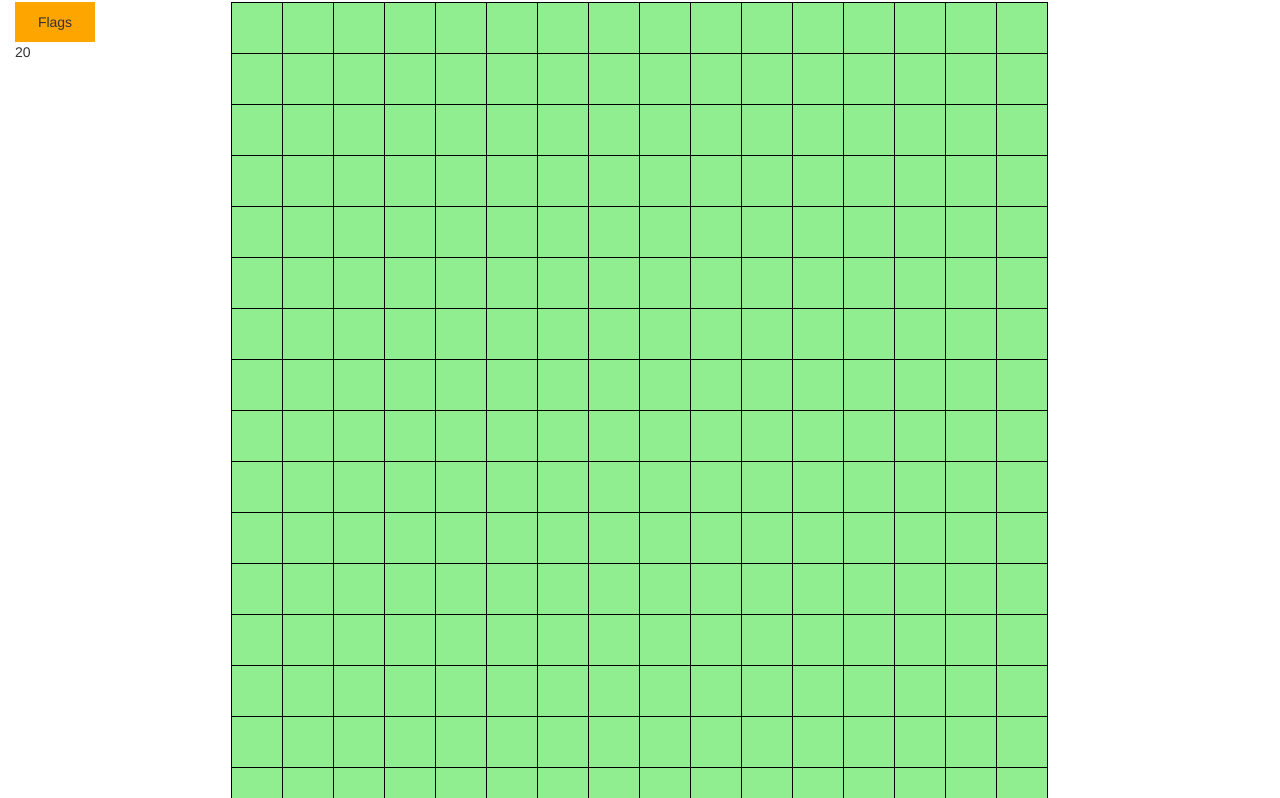
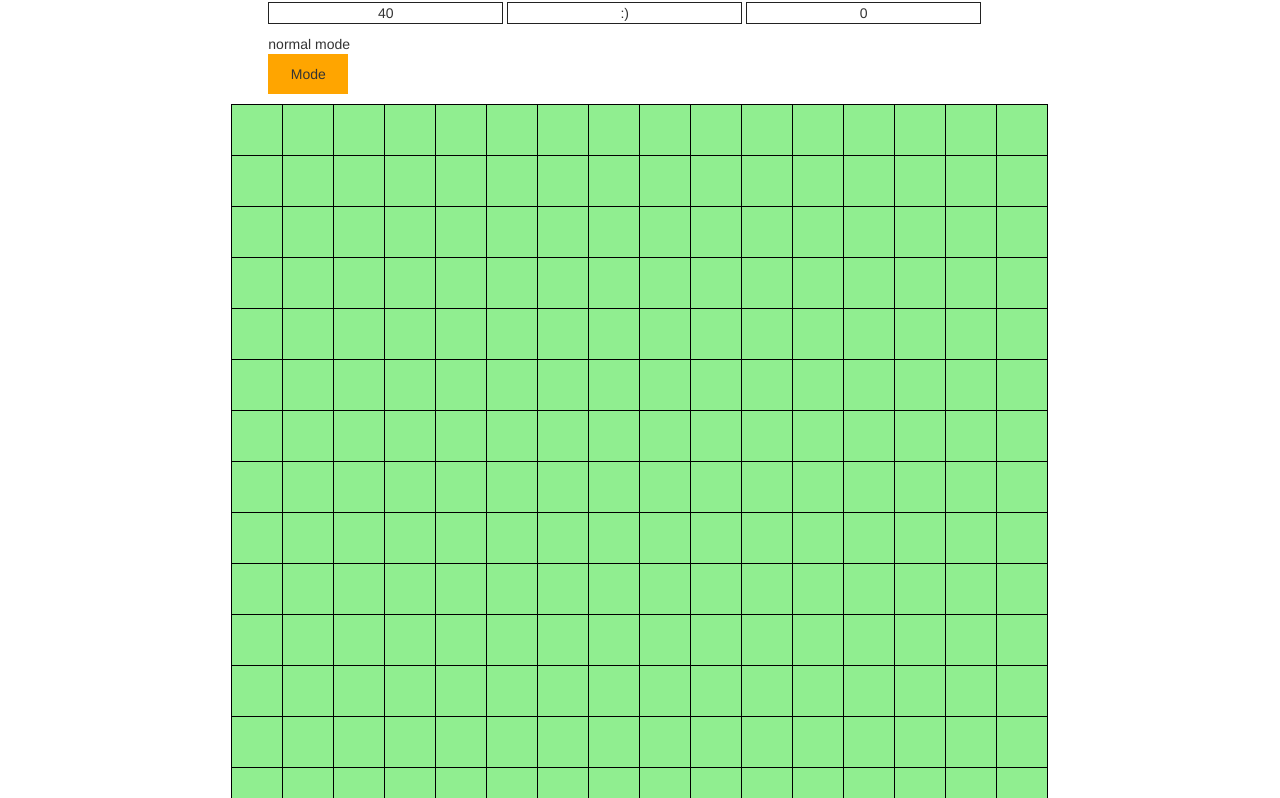
Before and after one commit to yimjason/mine_sweeper, a plain HTML site: page index.html in a window 1280 px wide. Shown: the part 68-866 px from the top of the page. Drawn offline with Linux system fonts and the light colour scheme.

Commit message:
minor ui changes, added timer

```diff
--- a/css/main.css
+++ b/css/main.css
@@ -20,6 +20,18 @@ footer h5{
 	padding: 5px 0 0 20px;
 	float: right;
 	margin-right: 20px;
+}
+.ui_panel{
+	width: 100%;
+}
+.ui_panel li{
+	display: inline-block;
+	width: 30%;
+	text-align: center;
+	border: 1px solid #222;
+}
+.ui_bottom li{
+	list-style: none;
 }
 .flag_button{
 	width: 80px;
--- a/index.html
+++ b/index.html
@@ -10,12 +10,17 @@
 		<h1>Mine Sweeper</h1>
 	</header>
 	<main class="row">
-		<div class="col-lg-2 col-md-2 col-sm-12 col-xs-12">
-			<div id="message"></div>
-			<div onclick="flags()" class="flag_button">Flags</div>
-			<span id="flag_count"></span>
-		</div>
+		<div class="col-lg-2 col-md-2 col-sm-12 col-xs-12"></div>
 		<div class="col-lg-8 col-md-8 col-sm-12 col-xs-12">
+			<ul class="ui_panel">
+				<li id="flag_count"></li>
+				<li id="smiley_face" onclick="reset()"></li>
+				<li id="timer"></li>
+			</ul>
+			<ul class="ui_bottom">
+				<li id="message"></li>
+				<li onclick="flags()" class="flag_button">Mode</li>
+			</ul>
 			<table>
 				<thead></thead>
 				<tbody id="table_body">
@@ -57,6 +62,11 @@
 				this.grid.push(array);
 			}
 			document.getElementById('flag_count').innerHTML = this.flags;
+		}
+
+		Board.prototype.setup = function(){
+			this.add_mines();
+			this.add_sensors();
 		}
 
 		Board.prototype.place_mine = function(){
@@ -170,34 +180,50 @@
 			}
 		}
 
-		var board = new Board(16, 16, 20);
-		board.add_mines();
-		board.add_sensors();
+		var board = new Board(16, 16, 40);
 		var flags_on = false;
 		var current_tile;
 		var revealed_areas = 0;
+		var first_click = false;
+		var time = 0;
+		var clock;
+		document.getElementById("timer").innerHTML = time;
+		document.getElementById('smiley_face').innerHTML = ":)";
+		document.getElementById('message').innerHTML = "normal mode";
 
 		function reset(){
-			document.getElementById('message').innerHTML = "";
+			clearInterval(clock);
+			document.getElementById('message').innerHTML = "normal mode";
+			document.getElementById('smiley_face').innerHTML = ":)";
 			document.getElementById('table_body').innerHTML = "";
-			board = new Board(16, 16, 20);
-			board.add_mines();
-			board.add_sensors();
+			board = new Board(16, 16, 40);
 			flags_on = false;
 			revealed_areas = 0;
+			first_click = false;
+			time = 0;
+			document.getElementById("timer").innerHTML = time;
 		}
 
 		function flags(){
 			if(flags_on){
 				flags_on = false;
-				document.getElementById('message').innerHTML = "flags off";
+				document.getElementById('message').innerHTML = "normal mode";
 			}else{
 				flags_on = true;
-				document.getElementById('message').innerHTML = "flags on";
+				document.getElementById('message').innerHTML = "flagging mode";
 			}
 		}
 
 		function reveal(row, column){
+			if(!first_click){
+				first_click = true;
+				board.setup();
+				clock = setInterval(function(){
+					time++;
+					document.getElementById("timer").innerHTML = time;
+				}, 1000);
+			}
+
 			current_tile = board.grid[row][column];
 			if(current_tile.contains != "M" && !current_tile.cleared){
 				revealed_areas++;
@@ -252,19 +278,16 @@
 
  		function win(){
  			show_mines();
-	 		document.getElementById("message").innerHTML = "You Win!!";
- 			setTimeout(function(){
-	 			reset();
-	 		},2500);
+	 		document.getElementById("smiley_face").innerHTML = ":D";
  		}
 
  		function lose(tile){
  			display_mine(tile.y, tile.x);
  			show_mines();
-			document.getElementById('message').innerHTML = "BOOM!";
+			document.getElementById('smiley_face').innerHTML = ":(";
  			setTimeout(function(){
  				reset();
- 			},1500);
+ 			},2500);
  		}
 
  		function show_mines(){
@@ -272,8 +295,6 @@
  				display_mine(board.mine_locations[i].y, board.mine_locations[i].x);
  			}
  		}
-
-
 	</script>
 </body>
 </html>
```
